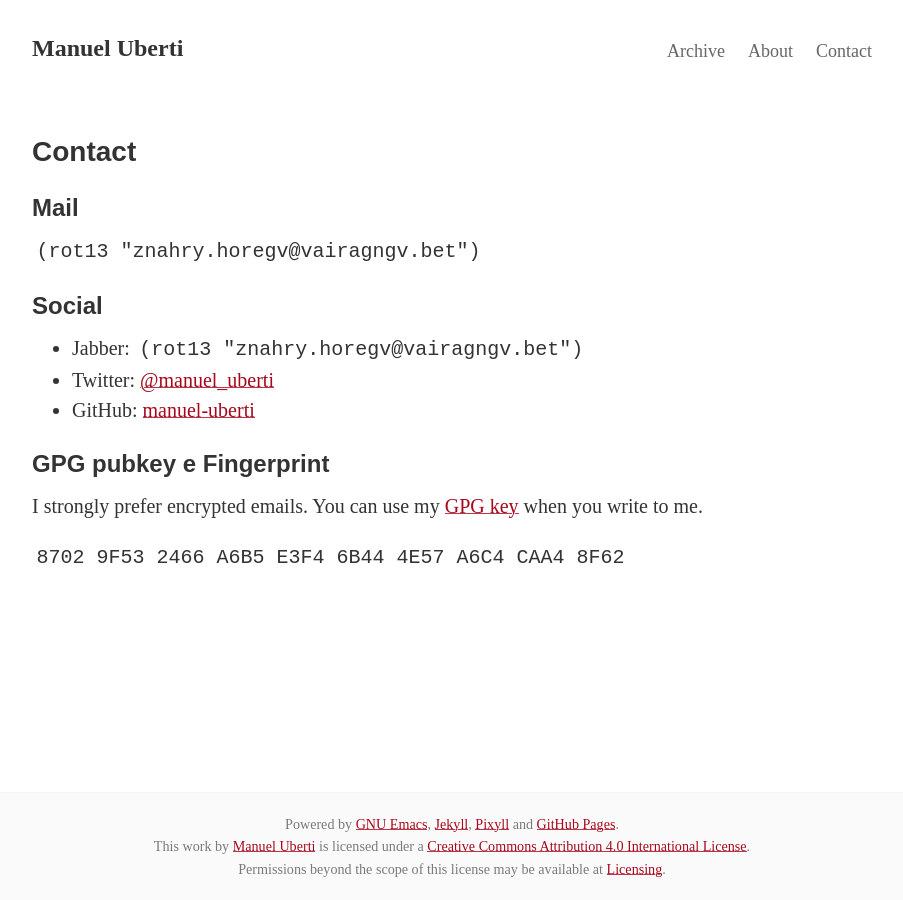
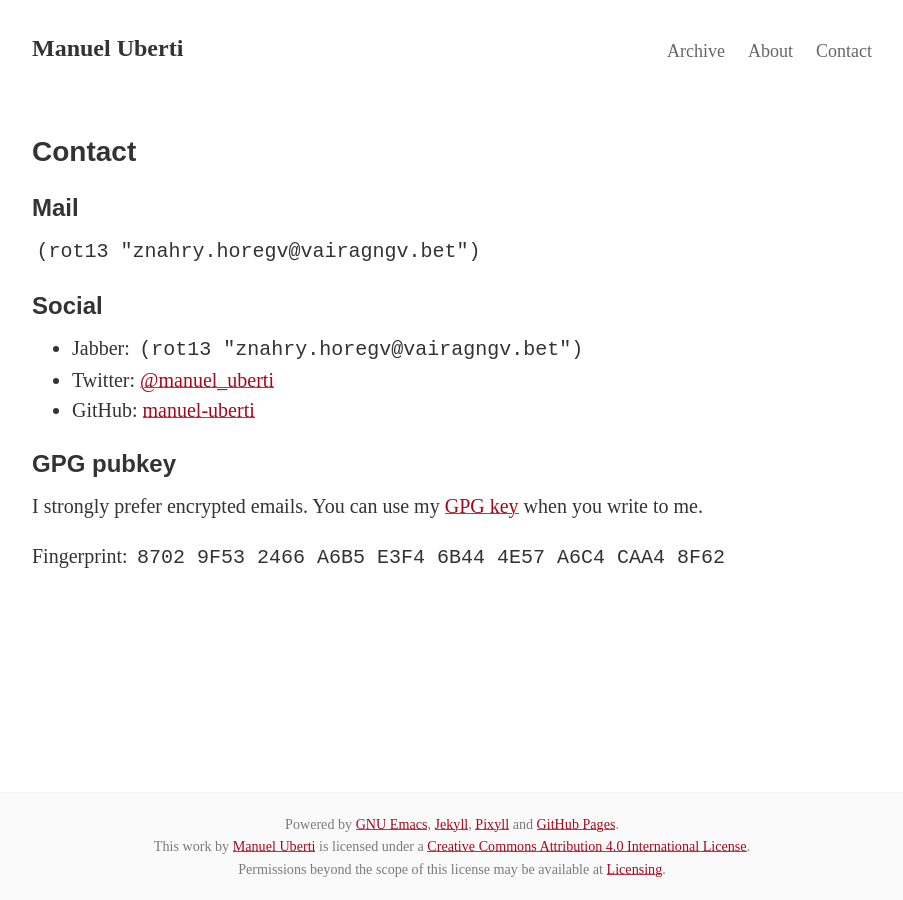
Before and after one commit to manuel-uberti/manuel-uberti.github.io, a Jekyll site: the page built from contact.md, in a window 1280 px wide. Shown: the whole page, without its empty margins (188-1091 px from the left). Built offline with Jekyll 4.4.1, drawn with Linux system fonts in a browser that asks for light colours; some web fonts are replaced; some of the changed lines change nothing that is shown.

Commit message:
Fix header and add label

```diff
--- a/contact.md
+++ b/contact.md
@@ -14,10 +14,10 @@
 - Twitter: [@manuel_uberti](https://twitter.com/manuel_uberti)
 - GitHub: [manuel-uberti](https://github.com/manuel-uberti)
 
-### GPG pubkey e Fingerprint ###
+### GPG pubkey  ###
 
 I strongly prefer encrypted emails. You can use my
 [GPG key](https://github.com/manuel-uberti/manuel-uberti.github.io/blob/master/pubkey.txt)
 when you write to me.
 
-`8702 9F53 2466 A6B5 E3F4 6B44 4E57 A6C4 CAA4 8F62`
+Fingerprint: `8702 9F53 2466 A6B5 E3F4 6B44 4E57 A6C4 CAA4 8F62`
```
